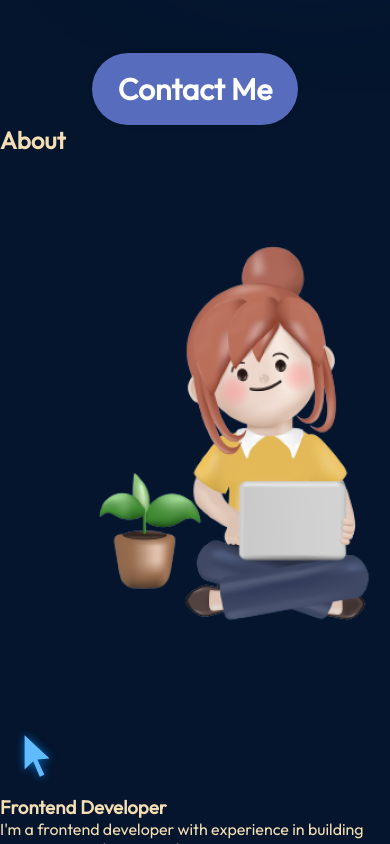
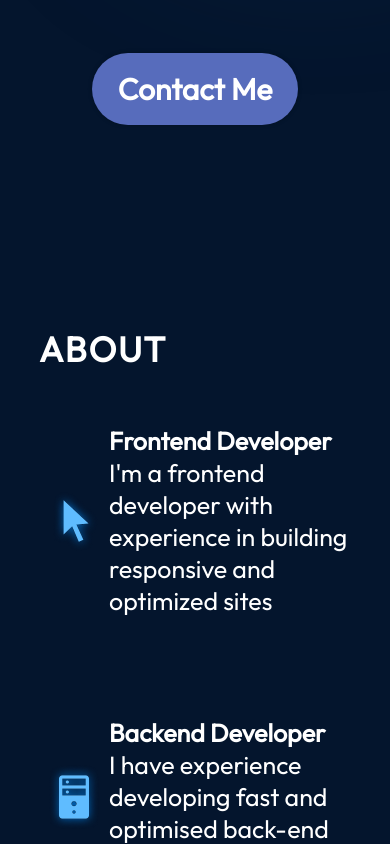
Before and after one commit to RezwanulHaqueMukto/react--developer-portfolio-, a React (Vite) app: page / in a window 390 px wide. Shown: the part 720-1564 px from the top of the page. Built offline with nearby package versions, Linux system fonts and the light colour scheme.

Commit message:
adding About module css

```diff
--- a/src/components/About/About.module.css
+++ b/src/components/About/About.module.css
@@ -0,0 +1,92 @@
+@import "../../vars.css";
+
+.container {
+	position: relative;
+	background-color: rgba(12, 12, 12, 0.6);
+	border-radius: 15px;
+	padding: 73px;
+	margin-top: 129px;
+	z-index: 1;
+	margin-left: 10%;
+	margin-right: 10%;
+}
+
+.title {
+	color: var(--color-text);
+	font-size: 35px;
+	font-weight: 700;
+	letter-spacing: 1.75px;
+	text-transform: uppercase;
+}
+
+.content {
+	display: flex;
+	flex-direction: row;
+	align-items: center;
+}
+
+.aboutImage {
+	width: 35%;
+}
+
+.aboutItems {
+	color: var(--color-text);
+	display: flex;
+	flex-direction: column;
+	gap: 50px;
+}
+
+.aboutItem {
+	display: flex;
+	flex-direction: row;
+	align-items: center;
+	border-radius: 20px;
+	list-style: none;
+	padding: 25px;
+	background-image: linear-gradient(
+		90deg,
+		rgba(165, 215, 232, 0.42) 0%,
+		rgba(255, 255, 255, 0) 100%
+	);
+	background-size: 0 100%;
+	background-repeat: no-repeat;
+	transition: 0.4s;
+}
+
+.aboutItem:hover {
+	background-size: 100% 100%;
+}
+
+.aboutItem h3 {
+	font-size: 25px;
+	font-weight: 600;
+}
+
+.aboutItem p {
+	font-size: 25px;
+}
+
+@media screen and (max-width: 830px) {
+	.container {
+		background-color: transparent;
+		padding-left: 0;
+		padding-right: 0;
+	}
+
+	.content {
+		flex-direction: column;
+	}
+
+	.aboutImage {
+		display: none;
+	}
+
+	.aboutItems {
+		margin-top: 29px;
+	}
+
+	.aboutItem {
+		padding-left: 0;
+		padding-right: 0;
+	}
+}
```
